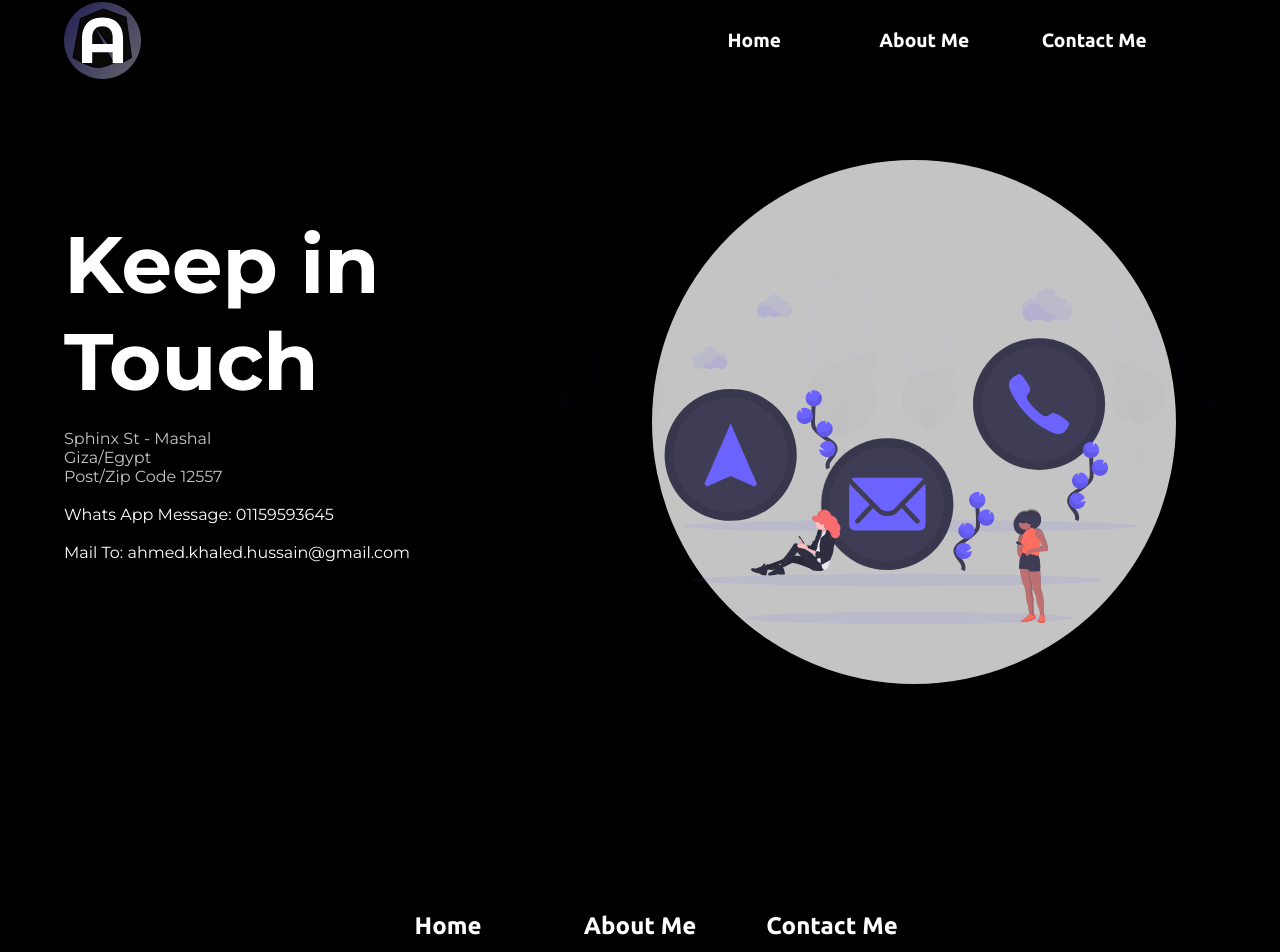
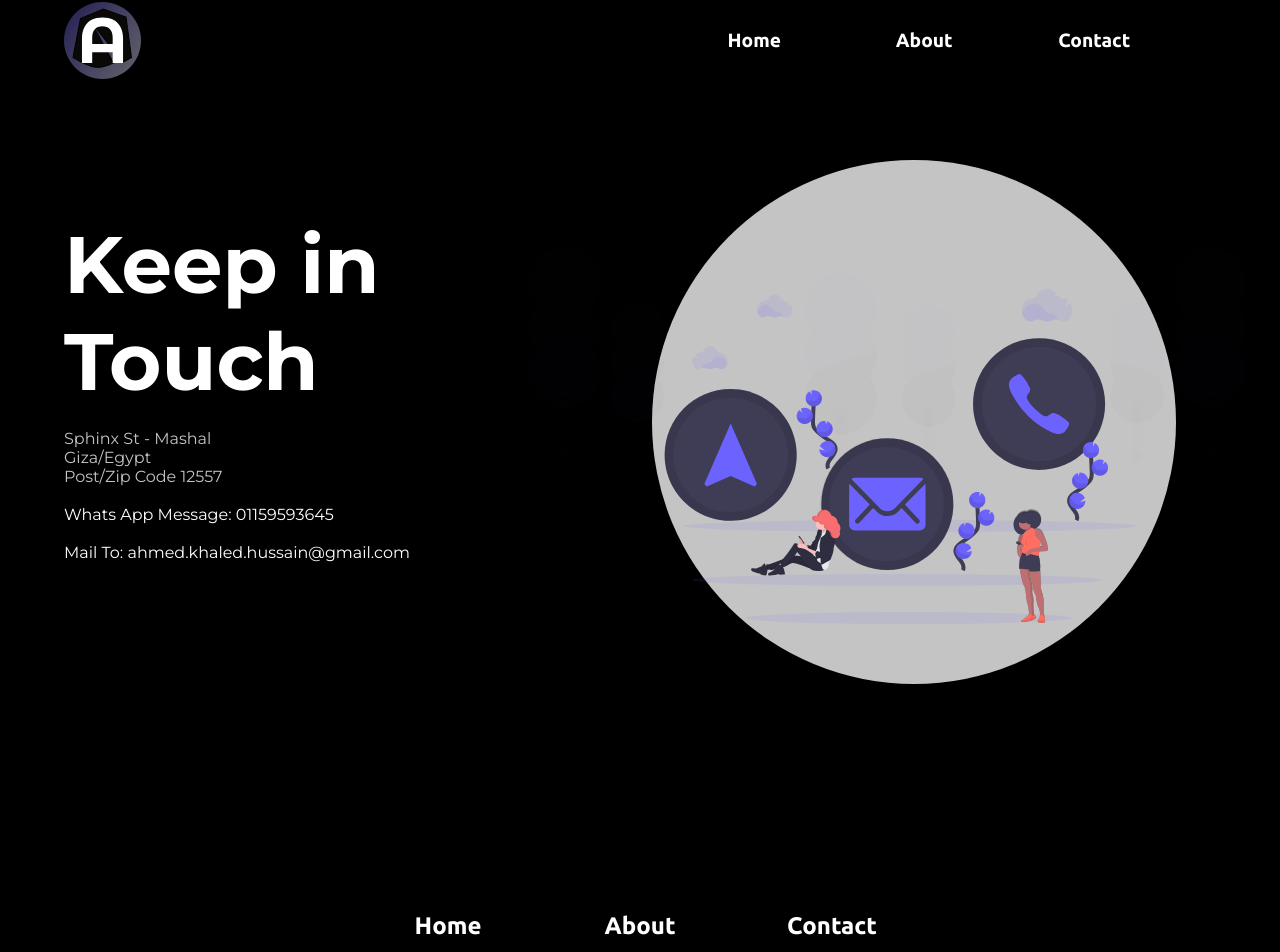
Before and after one commit to ahmedkhaledwafi/ahmed-s-portfilo, a React (Create React App) app: page /contact-me in a window 1280 px wide. Shown: the top 952 px of the page. Built offline with nearby package versions, Linux system fonts and the light colour scheme; a web font is replaced by a local one.

Commit message:
content: Change nav items name

```diff
--- a/src/components/Footer.js
+++ b/src/components/Footer.js
@@ -13,12 +13,12 @@ function Footer() {
                 </div>
                 <div class='footer-link-items'>
                     <Link to="/about-me">
-                        <h2>About Me</h2>
+                        <h2>About</h2>
                     </Link>
                 </div>
                 <div class='footer-link-items'>
                     <Link to="/contact-me">
-                        <h2>Contact Me</h2>
+                        <h2>Contact</h2>
                     </Link>
                 </div>
             </div>
--- a/src/components/Navbar.js
+++ b/src/components/Navbar.js
@@ -42,12 +42,12 @@ function Navbar() {
                         </li>
                         <li className="nav-item">
                             <Link to='/about-me' className='nav-links' onClick={closeMobileMenu}>
-                                About Me
+                                About
                             </Link>
                         </li>
                         <li className="nav-item">
                             <Link to="/contact-me" className='nav-links' onClick={closeMobileMenu}>
-                                Contact Me
+                                Contact
                             </Link>
                         </li>
 
```
